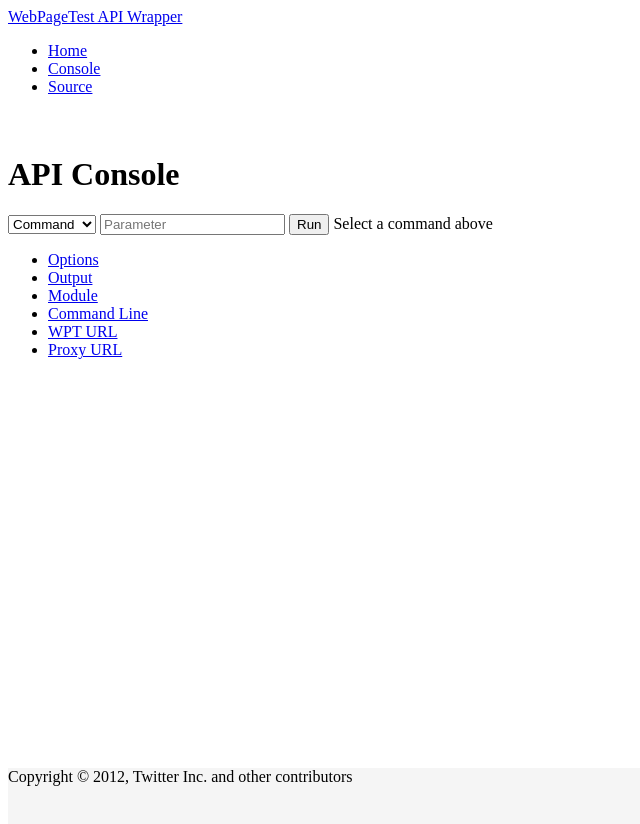
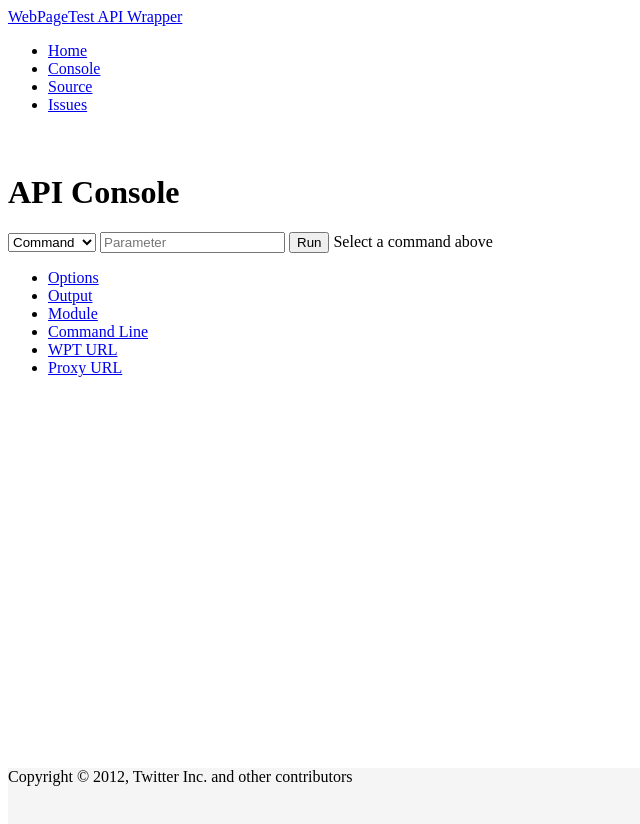
Before and after one commit to catchpoint/WebPageTest.api-nodejs, a plain HTML site: page console/index.html in a window 1280 px wide. Shown: the whole page, without its empty margins (0-640 px from the left). Drawn offline with nearby package versions, Linux system fonts and the light colour scheme; some icons are missing.

Commit message:
added issues link

```diff
--- a/console/index.html
+++ b/console/index.html
@@ -78,6 +78,7 @@
                 <li><a href="../">Home</a></li>
                 <li class="active"><a href="#">Console</a></li>
                 <li><a href="https://github.com/marcelduran/webpagetest-api">Source</a></li>
+                <li><a href="https://github.com/marcelduran/webpagetest-api/issues">Issues</a></li>
               </ul>
             </div><!--/.nav-collapse -->
           </div>
```
Also changed, not shown: index.html (+1 -0 lines).
